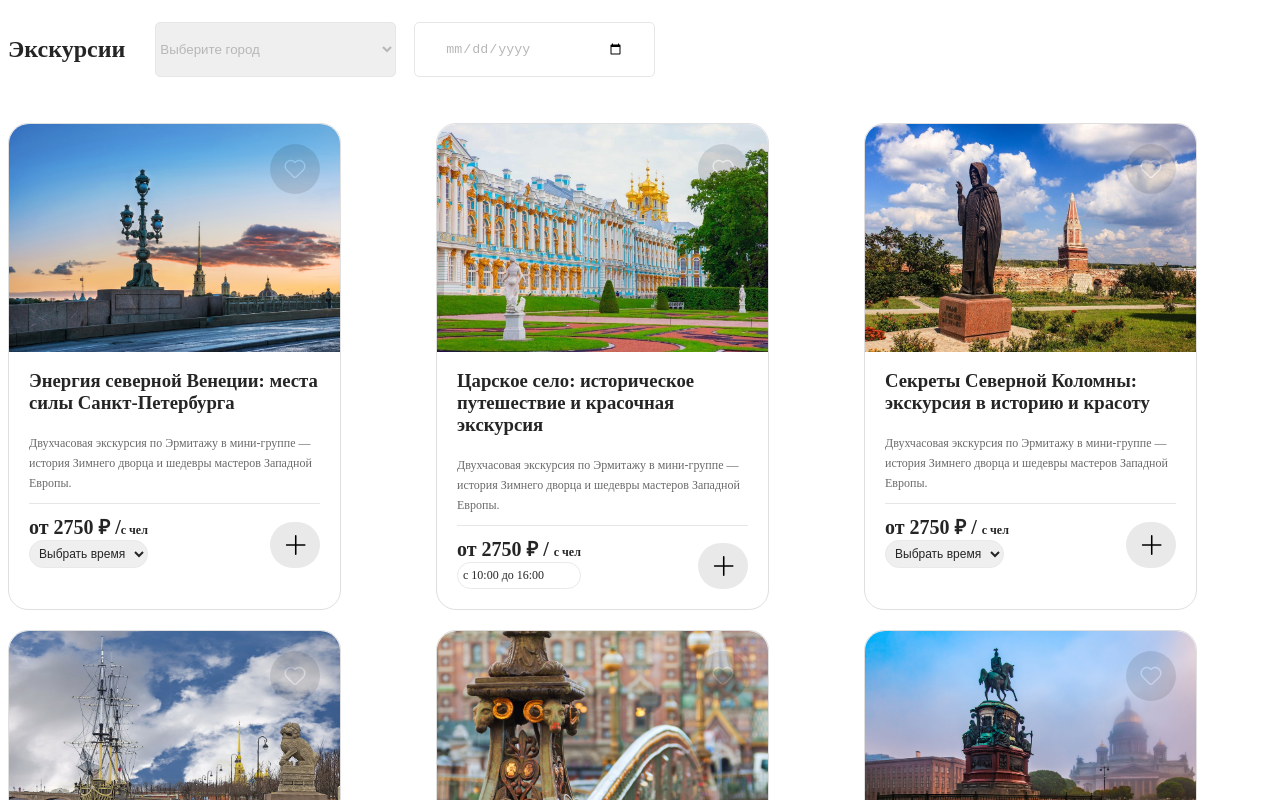
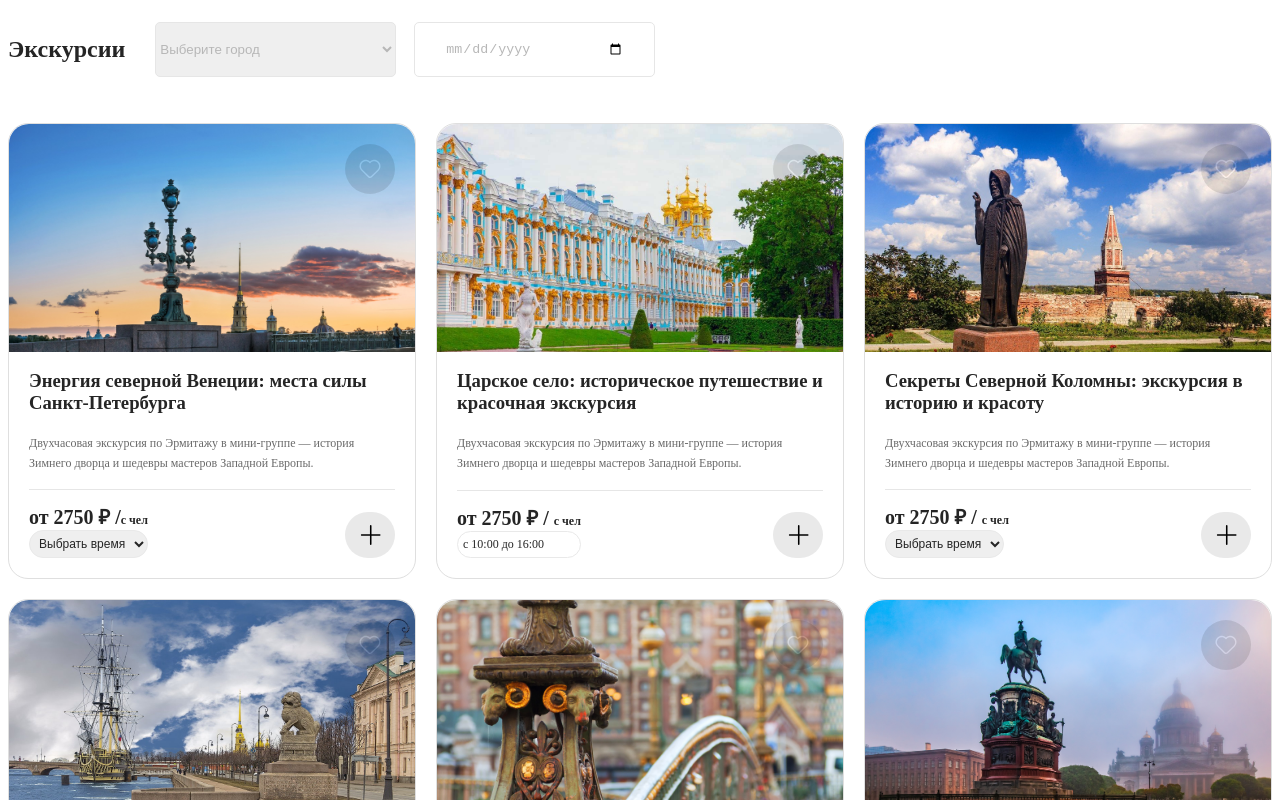
Before and after one commit to Glazunovatomara/tenloc_tour, a plain HTML site: page assets/index.html in a window 1280 px wide. Shown: the part 1900-2700 px from the top of the page. Drawn offline with Linux system fonts and the light colour scheme.

Commit message:
added .excursion_info style

```diff
--- a/assets/index.html
+++ b/assets/index.html
@@ -211,12 +211,14 @@ input {
 }
 .excursion {
     display:grid;
-    grid-template-columns: repeat(auto-fill, minmax(333px, 1fr));
+    grid-template-columns: repeat(auto-fit, minmax(333px, 1fr));
     gap: 20px;
     margin-top: 40px;
 }
 .excursion_info {
-    max-width:333px;
+    display: flex;
+    flex-direction: column;
+    min-width:333px;
     width: 100%;
     border-radius: 20px;
     border: solid 1px #DFDFDF;
@@ -225,7 +227,7 @@ input {
     display: flex;
     padding-top: 20px;
     padding-right: 20px;
-    max-width:331px;
+    min-width:331px;
     width: 100%;
     height: 228px;
     border-radius:20px 20px 0 0;
@@ -276,24 +278,25 @@ input {
     width: 22px;
 }
 .excursion_text {
+    flex-grow: 1;
+    padding-bottom: 16px;
     font-size:12px;
     line-height:20px;
     color:#6A6A6A;
 }
 .info {
+    display:flex;
+    flex-direction:column;
+    flex:1;
     padding: 20px;
     padding-top: 0;
-    display:flex;
-    flex-direction:column;
-
 }
 .info_price {
     display:flex;
     justify-content:space-between;
     align-items:end;
     border-top:1px solid #E6E6E6;
-    padding-top:10px;
-    margin-top:10px;
+    padding-top:14px;
 }
 .price {
     font-weight:700;
```
